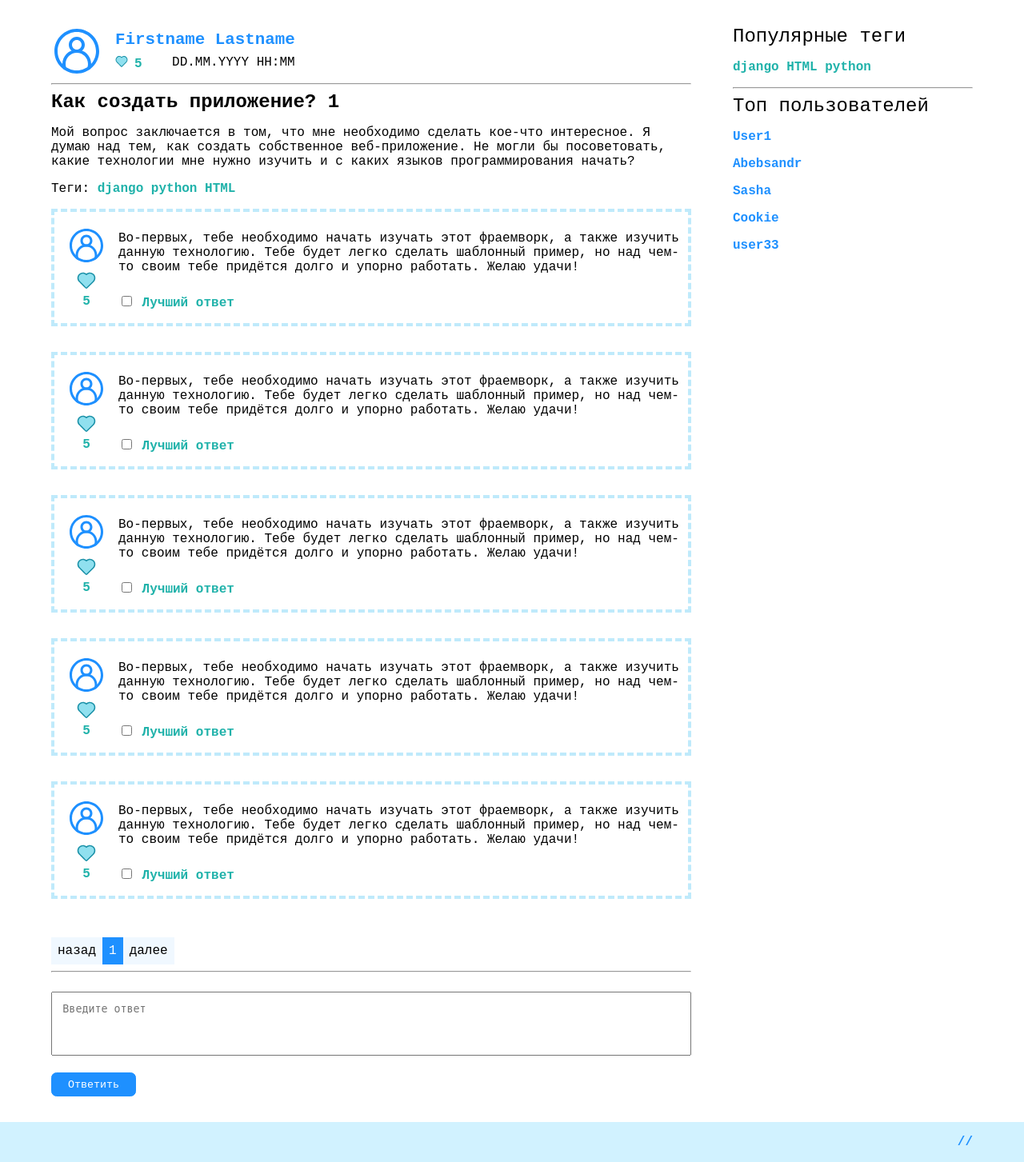
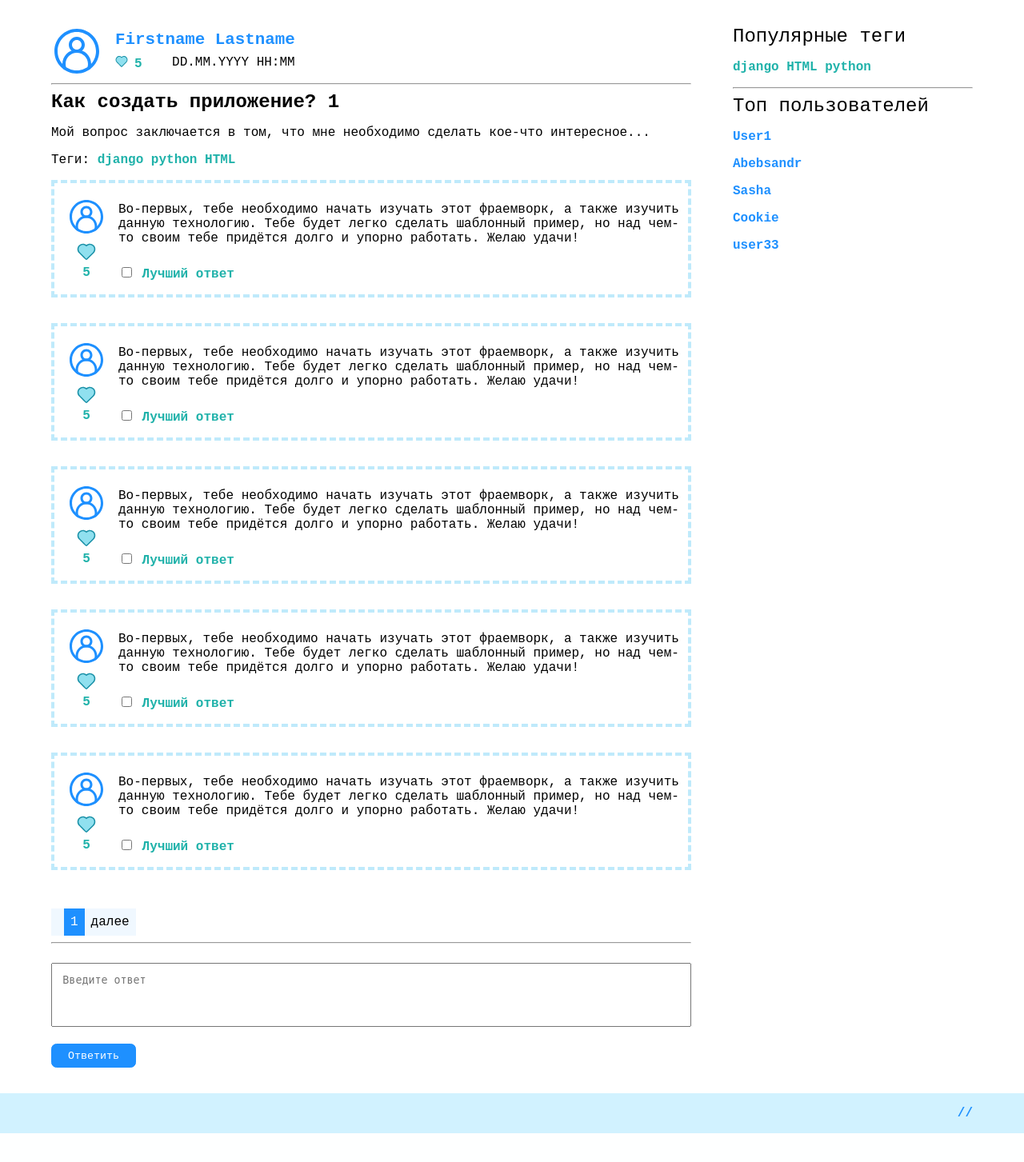
Before and after one commit to TanyaEmka/askme_django, a Django app: page /question/1/ in a window 1280 px wide. Shown: the part 112-1565 px from the top of the page at 80% size. After the commit the page ends 1529 px from the top, so only its background shows below. Run offline with Django 4.2, Linux system fonts and the light colour scheme.

Commit message:
Change templates

```diff
--- a/templates/index.html
+++ b/templates/index.html
@@ -13,5 +13,5 @@
         <div>Ничего не найдено</div>
     {% endfor %}
 </div>
-{% include 'paginator.html' with page_number=data.page %}
+{% include 'paginator.html' with page_obj=data.questions url_name='questions' %}
 {% endblock %}
--- a/templates/paginator.html
+++ b/templates/paginator.html
@@ -2,7 +2,39 @@
 
 
 <div class="paginator">
-  <div class="left">назад</div>
-  <div class="page">{{ page_number }}</div>
-  <div class="right">далее</div>
+  <div class="left">
+    {% if page_obj.has_previous %}
+        {% if parameter != None %}
+            <a
+                    href="{% url url_name parameter %}?page={{page_obj.previous_page_number}}"
+                    style="text-decoration:none; color:black;"
+            >
+        {% else %}
+            <a
+                    href="{% url url_name %}?page={{page_obj.previous_page_number}}"
+                    style="text-decoration:none; color: black;"
+            >
+        {% endif %}
+            назад
+        </a>
+    {% endif%}
+  </div>
+  <div class="page">{{ page_obj.number }}</div>
+  <div class="right">
+    {% if page_obj.has_next %}
+        {% if parameter != None %}
+            <a
+                    href="{% url url_name parameter %}?page={{page_obj.next_page_number}}"
+                    style="text-decoration:none; color: black;"
+            >
+        {% else %}
+            <a
+                    href="{% url url_name %}?page={{page_obj.next_page_number}}"
+                    style="text-decoration:none; color: black;"
+            >
+        {% endif %}
+            далее
+        </a>
+    {% endif%}
+  </div>
 </div>
--- a/templates/question_box.html
+++ b/templates/question_box.html
@@ -16,7 +16,11 @@
       <a href="{% url 'question' element.id %}" style="text-decoration:none;"><span class="big_blue_href">{{ element.title }}</span></a>
     </div>
     <div class="question">
-      {{ element.text }}
+      {% if element.text|length > 75 %}
+        {{ element.text|truncatechars:76 }}
+      {% else %}
+        {{ element.text }}
+      {% endif %}
     </div>
     <div class="other_info">
       <div>
--- a/templates/question_page.html
+++ b/templates/question_page.html
@@ -32,10 +32,7 @@
       <span class="bold_text2">{{ data.question.title }}</span>
     </div>
     <div class="question">
-      Мой вопрос заключается в том, что мне необходимо сделать кое-что интересное.
-      Я думаю над тем, как создать собственное веб-приложение. Не могли бы
-      посоветовать, какие технологии мне нужно изучить и с каких языков
-      программирования начать?
+      {{ data.question.text }}
     </div>
     <div class="other_info">
       <div>
@@ -56,7 +53,7 @@
       <p class="header2">Ответов нет</p>
     {% endfor %}
 </div>
-{% include 'paginator.html' with page_number=data.page %}
+{% include 'paginator.html' with page_obj=data.answers url_name='question' parameter=data.question.id %}
 <hr></hr>
 <div class="answer_form">
   <div class="text_form">
--- a/templates/tag_questions.html
+++ b/templates/tag_questions.html
@@ -12,5 +12,5 @@
         <div>Такого тега не существует</div>
     {% endfor %}
 </div>
-{% include 'paginator.html' with page_number=data.page %}
+{% include 'paginator.html' with page_obj=data.questions url_name='tag' parameter=data.tag.name %}
 {% endblock %}
```
Also changed, not shown: templates/answer.html (line endings or trailing spaces), templates/base.html (line endings or trailing spaces), templates/login.html (line endings or trailing spaces), templates/new_question.html (line endings or trailing spaces), templates/registration.html (line endings or trailing spaces), templates/user_page.html (line endings or trailing spaces).
